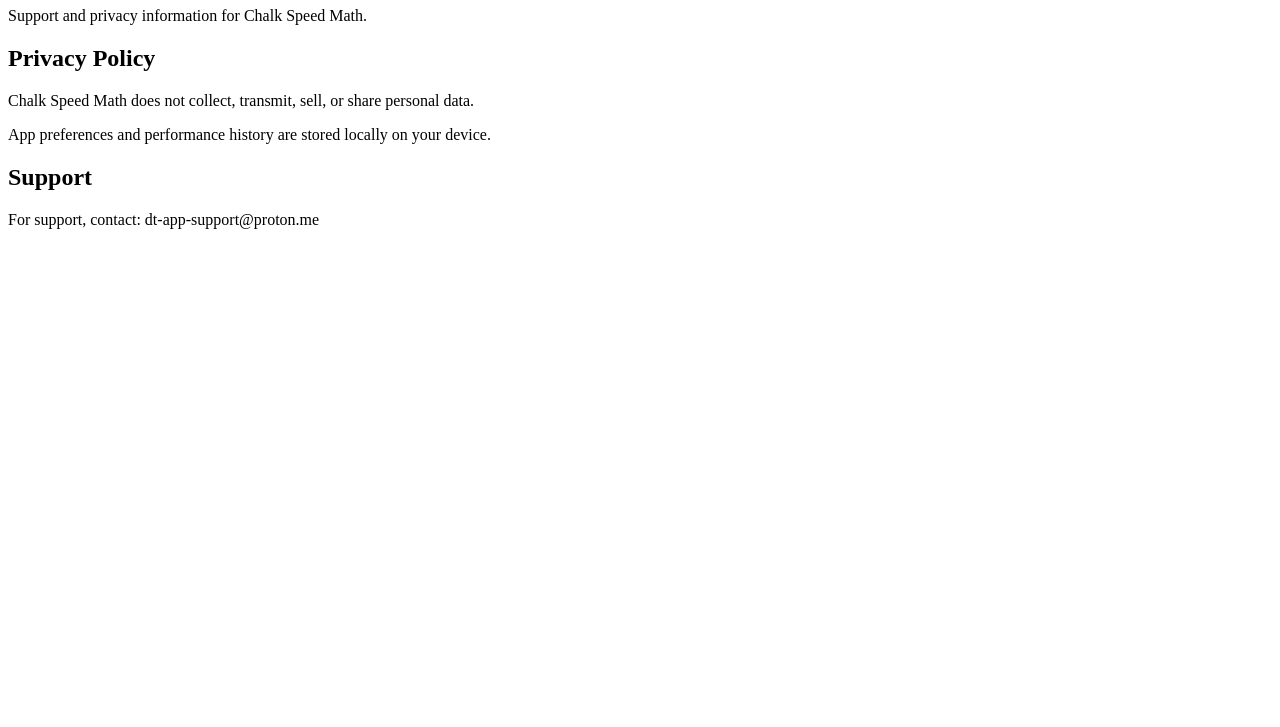
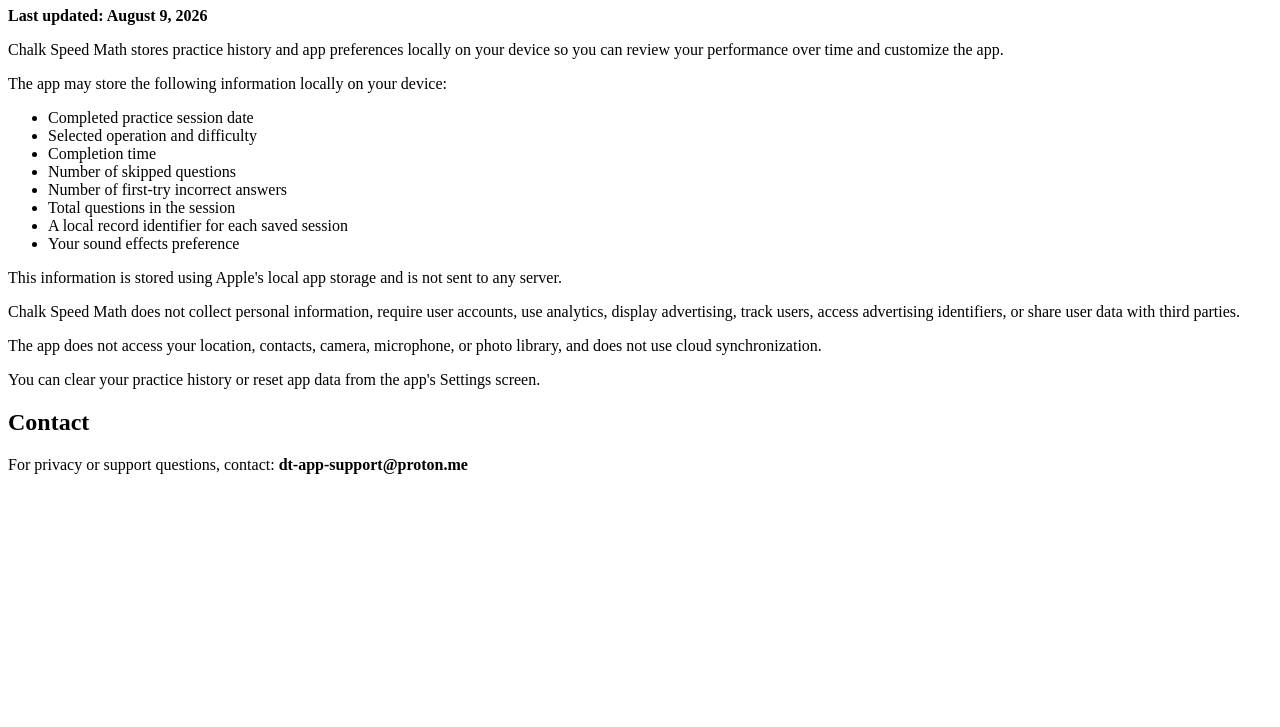
Before and after one commit to dtieng/chalk-speed-math, a plain HTML site: page index.html in a window 1280 px wide. Shown: the part 73-800 px from the top of the page. Drawn offline with Linux system fonts and the light colour scheme.

Commit message:
Update index.html

```diff
--- a/index.html
+++ b/index.html
@@ -1,18 +1,60 @@
 <!DOCTYPE html>
-<html>
+<html lang="en">
 <head>
   <meta charset="UTF-8">
-  <title>Chalk Speed Math</title>
+  <meta name="viewport" content="width=device-width, initial-scale=1.0">
+  <title>Chalk Speed Math - Privacy Policy</title>
 </head>
+
 <body>
-  <h1>Chalk Speed Math</h1>
-  <p>Support and privacy information for Chalk Speed Math.</p>
+  <h1>Privacy Policy for Chalk Speed Math</h1>
 
-  <h2>Privacy Policy</h2>
-  <p>Chalk Speed Math does not collect, transmit, sell, or share personal data.</p>
-  <p>App preferences and performance history are stored locally on your device.</p>
+  <p><strong>Last updated: August 9, 2026</strong></p>
 
-  <h2>Support</h2>
-  <p>For support, contact: dt-app-support@proton.me</p>
+  <p>
+    Chalk Speed Math stores practice history and app preferences locally on your
+    device so you can review your performance over time and customize the app.
+  </p>
+
+  <p>The app may store the following information locally on your device:</p>
+
+  <ul>
+    <li>Completed practice session date</li>
+    <li>Selected operation and difficulty</li>
+    <li>Completion time</li>
+    <li>Number of skipped questions</li>
+    <li>Number of first-try incorrect answers</li>
+    <li>Total questions in the session</li>
+    <li>A local record identifier for each saved session</li>
+    <li>Your sound effects preference</li>
+  </ul>
+
+  <p>
+    This information is stored using Apple's local app storage and is not sent
+    to any server.
+  </p>
+
+  <p>
+    Chalk Speed Math does not collect personal information, require user
+    accounts, use analytics, display advertising, track users, access
+    advertising identifiers, or share user data with third parties.
+  </p>
+
+  <p>
+    The app does not access your location, contacts, camera, microphone, or
+    photo library, and does not use cloud synchronization.
+  </p>
+
+  <p>
+    You can clear your practice history or reset app data from the app's
+    Settings screen.
+  </p>
+
+  <h2>Contact</h2>
+
+  <p>
+    For privacy or support questions, contact:
+    <strong>dt-app-support@proton.me</strong>
+  </p>
 </body>
 </html>
```
